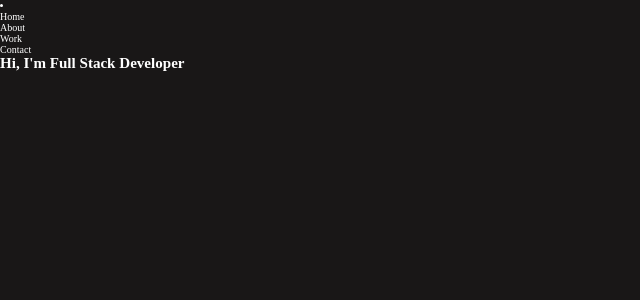
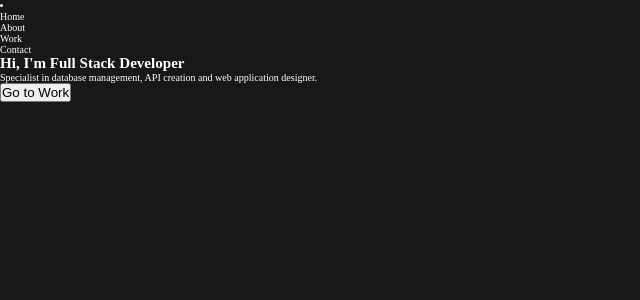
Before and after one commit to DG-Develop/DG-Develop, a React app: page / in a window 1280 px wide. Shown: the top 300 px of the page, without its empty margins (0-640 px from the left). Built offline with nearby package versions, Linux system fonts and the light colour scheme.

Commit message:
[ADD] Agregando maquetaciones menores a la pagina principal

```diff
--- a/src/containers/Home.tsx
+++ b/src/containers/Home.tsx
@@ -5,6 +5,7 @@ const Home = () => {
         <>
             <header>
                 <nav>
+                    <span className='logo'></span>
                     <li>
                         <ul>Home</ul>
                         <ul>About</ul>
@@ -15,7 +16,12 @@ const Home = () => {
             </header>
             <main>
                 <section>
-                    <h1>Hi, I'm Full Stack Developer</h1>
+                    <div>
+                        <h1>Hi, I'm Full Stack Developer</h1>
+                        <p>Specialist in database management, API creation and web application designer.</p>
+
+                        <button>Go to Work</button>
+                    </div>
                 </section>
             </main>
         </>
```
